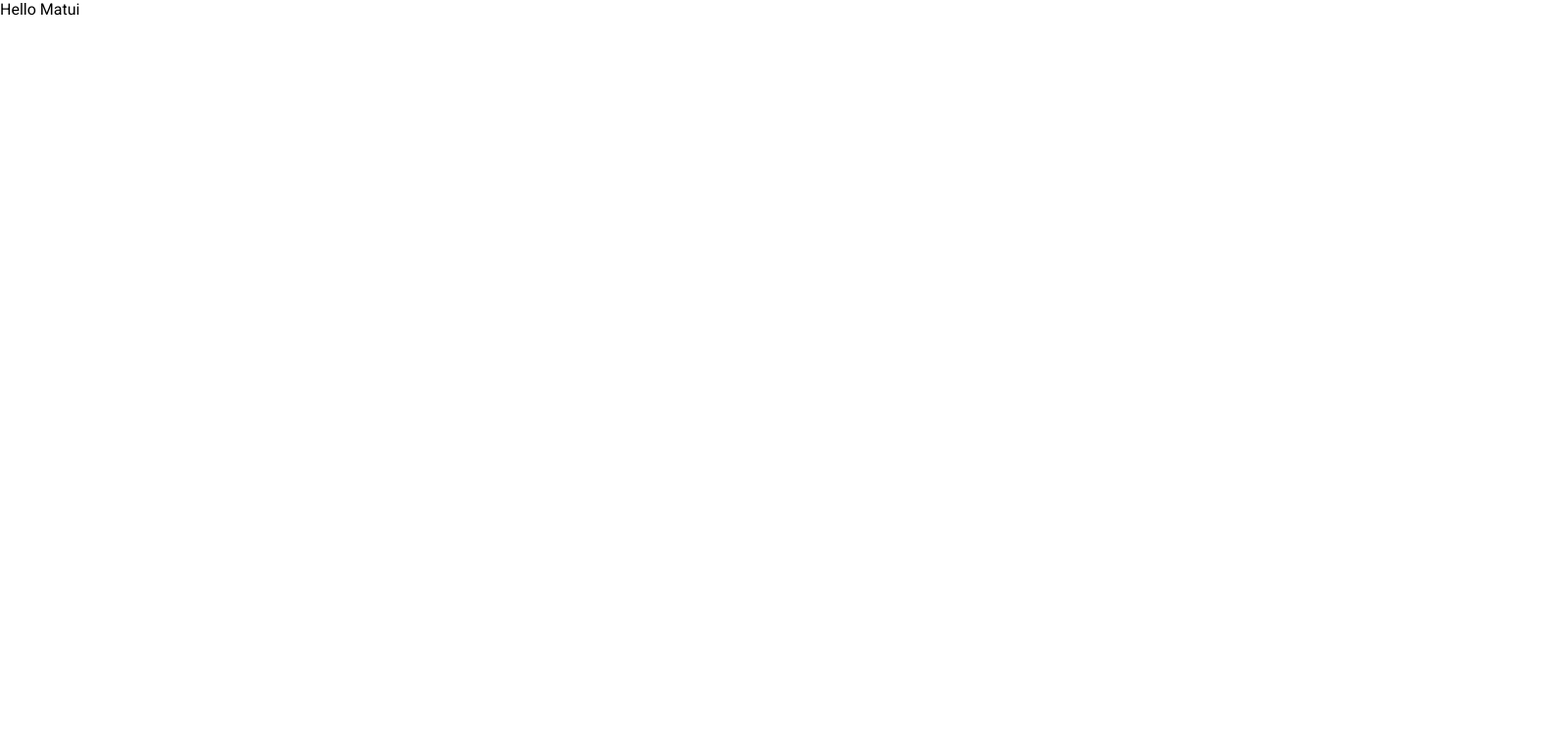
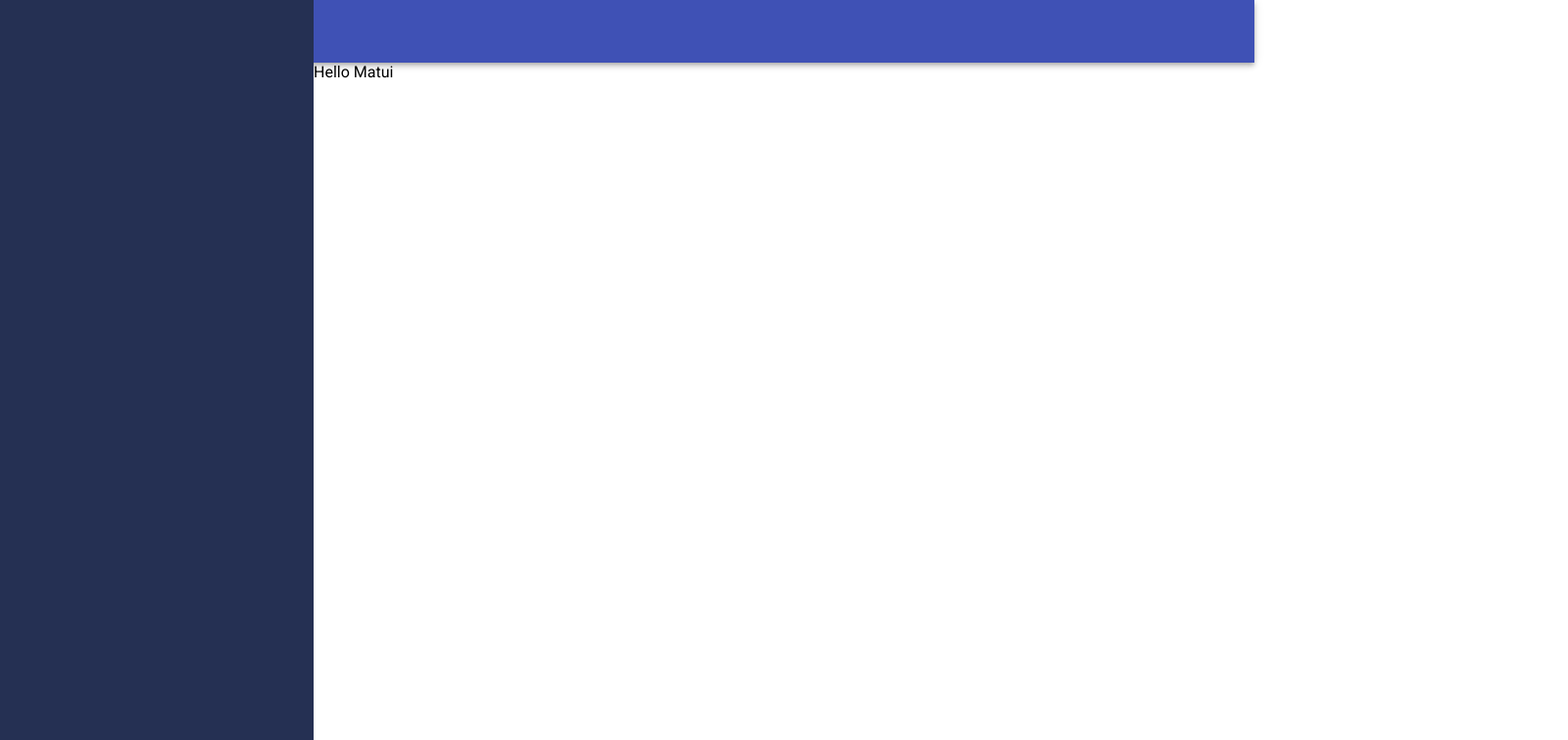
Before and after one commit to tusharsingh432-dev/MatUi, a React (Create React App) app: page / in a window 1280 px wide. Shown: the top 756 px of the page at 98% size, 1600 px wide, since content can reach past the window. Built offline with nearby package versions, Linux system fonts and the light colour scheme.

Commit message:
Sidebar And ToolBar

```diff
--- a/src/App/App.js
+++ b/src/App/App.js
@@ -1,11 +1,27 @@
 import React from 'react';
 import './App.css';
+import SideMenu from '../components/SideMenu';
+import Header from '../components/Header';
+import { makeStyles } from '@material-ui/core';
+
+const useStyles = makeStyles({
+    appMain:{
+      paddingLeft: '320px',
+      width: '100%'
+    }
+})
+
 
 function App() {
+  const classes = useStyles();
   return (
-      <div>
+    <>
+      <SideMenu />
+      <Header />
+      <div className={classes.appMain}>
         Hello Matui
       </div>
+    </>
   );
 }
 
--- /dev/null
+++ b/src/components/Header.js
@@ -0,0 +1,12 @@
+import { AppBar, Toolbar } from '@material-ui/core'
+import React from 'react'
+
+export default function Header() {
+    return (
+        <AppBar position="static">
+            <Toolbar>
+
+            </Toolbar>
+        </AppBar>
+    )
+}
--- /dev/null
+++ b/src/components/SideMenu.js
@@ -0,0 +1,24 @@
+import React from 'react'
+import { makeStyles, withStyles } from '@material-ui/core'
+const useStyles = {
+    sideMenu:{
+        display: 'flex',
+        flexDirection: 'column',
+        position: 'absolute',
+        left: '0px',
+        width: '320px',
+        height: '100%',
+        backgroundColor: '#253053'
+    }
+}
+
+const SideMenu = (props) => {
+   const {classes} = props;
+    return (
+        <div className={classes.sideMenu}>
+
+        </div>
+    )
+}
+
+export default withStyles(useStyles)(SideMenu);
```
Also changed, not shown: src/index.css (line endings or trailing spaces).
